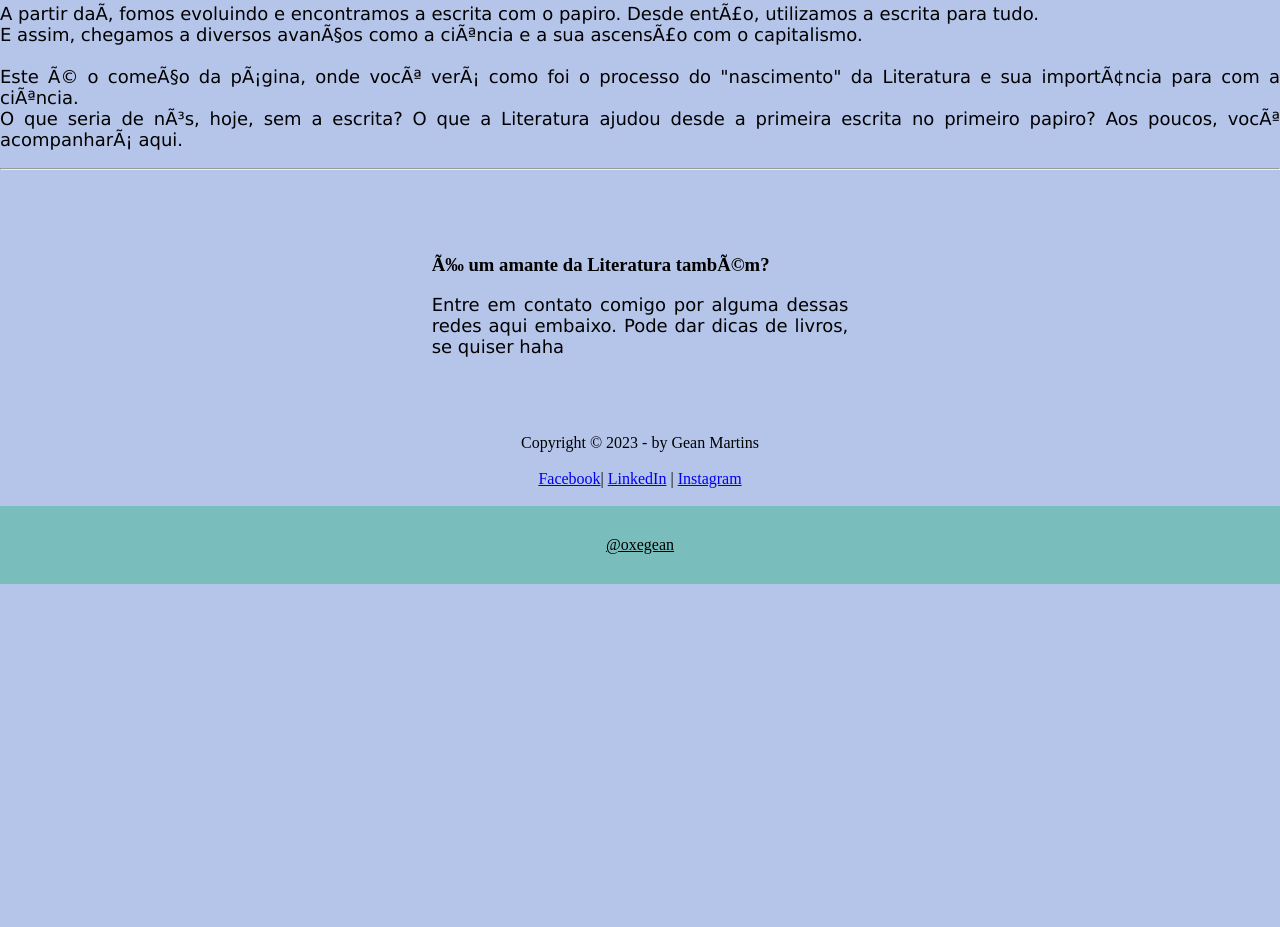
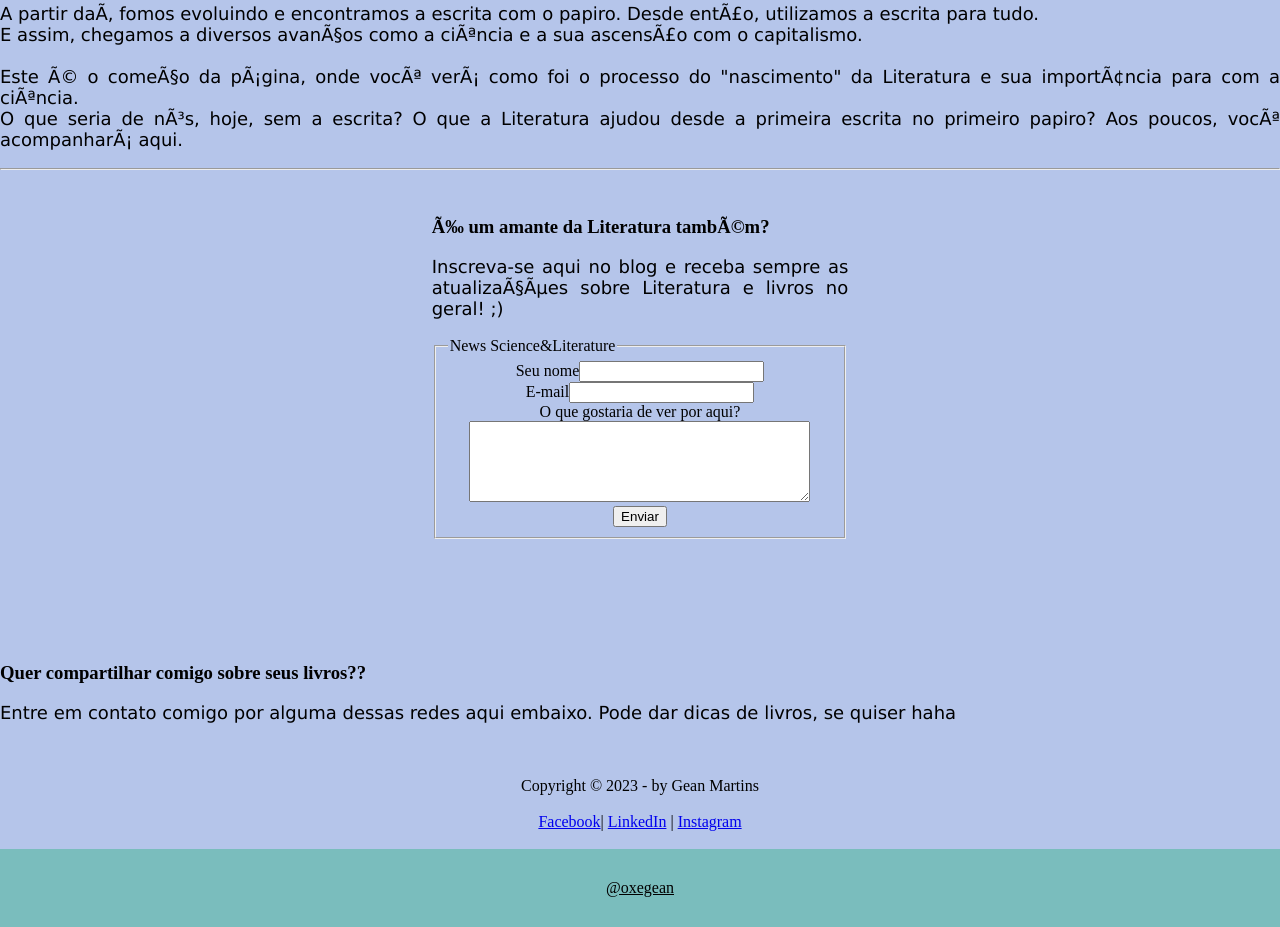
Before and after one commit to oxegean/oxegean.github.io, a plain HTML site: page index.html in a window 1280 px wide. Shown: the part 1067-1994 px from the top of the page. Before the commit the page ends 1651 px from the top, so only its background shows below. Drawn offline with Linux system fonts and the light colour scheme.

Commit message:
Update index.html
form addition

```diff
--- a/index.html
+++ b/index.html
@@ -142,6 +142,19 @@
 		<br>
 		<div class="row">
 			<div class="column">
+				<h2>É um amante da Literatura também?</h2>
+				<p>Inscreva-se aqui no blog e receba sempre as atualizações sobre Literatura e livros no geral! ;) </p>
+				<div id="area">
+					<form id="form">
+						<fieldset>
+							<legend>News Science&Literature</legend>
+							<label>Seu nome</label><input class="name" type="text"><br>
+							<label>E-mail</label><input class="email" type="password"><br>
+							<label>O que gostaria de ver por aqui?</label><br><textarea class="msg" cols="40" rows="5"></textarea><br>
+							<input class="btn" type="submit" value="Enviar">
+						</fieldset>
+					</form>
+				</div>
 			</div>
 
 			<div class="row">
@@ -151,15 +164,23 @@
 
 			<div class="row">
 			<div class="column">
-				<h2>É um amante da Literatura também?</h2>
-				<p>Entre em contato comigo por alguma dessas redes aqui embaixo. Pode dar dicas de livros, se quiser haha</p>
+
+
 		</div>
 		</p>
+
+
 
     </center>
 
 	</main>
-
+	<div class="row">
+		<div class="column">
+			<p></p>
+		</div>
+	<br>
+	<h2>Quer compartilhar comigo sobre seus livros??</h2>
+		<p>Entre em contato comigo por alguma dessas redes aqui embaixo. Pode dar dicas de livros, se quiser haha</p>
 	<br>
 	<p>
 
```
